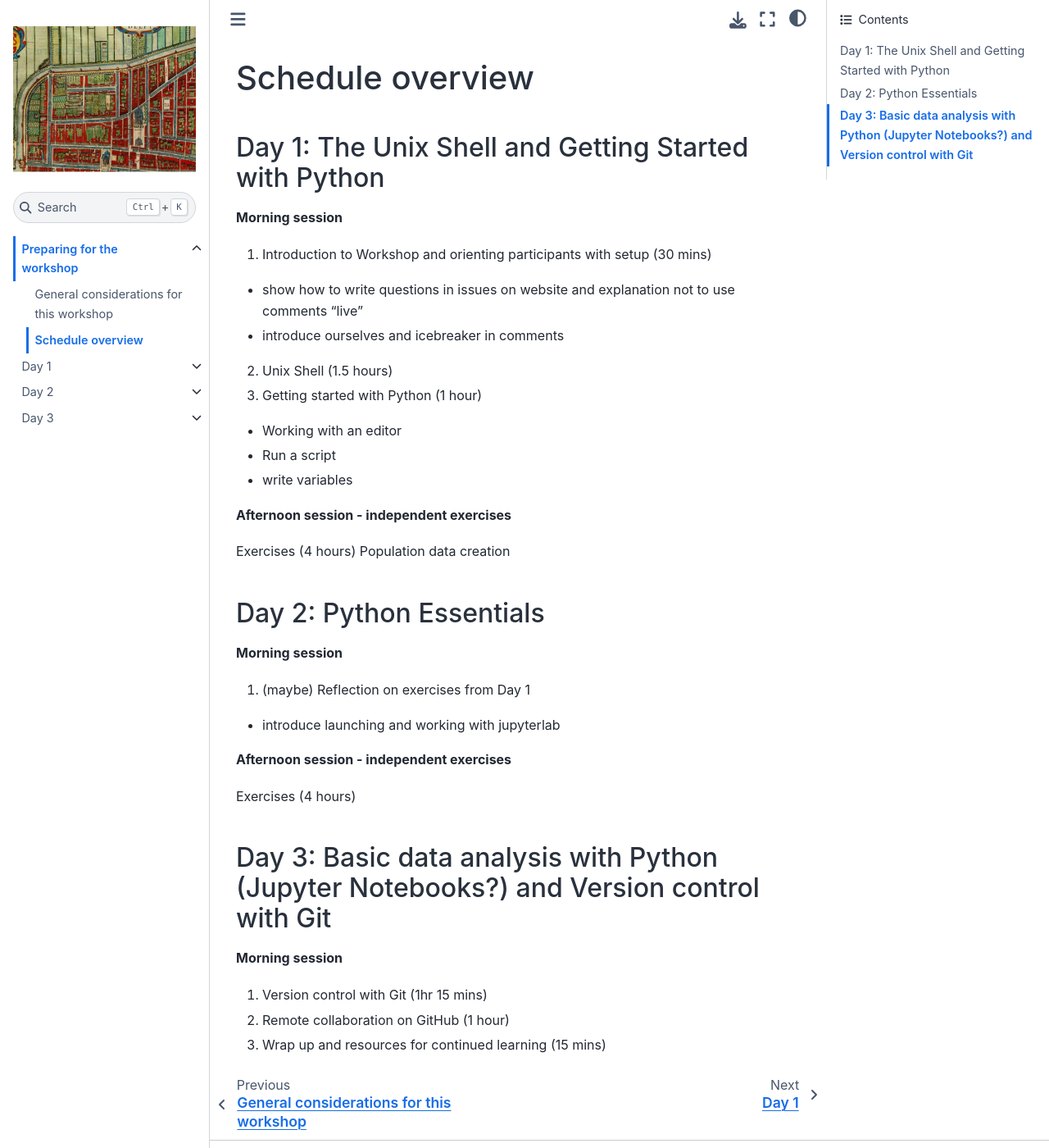
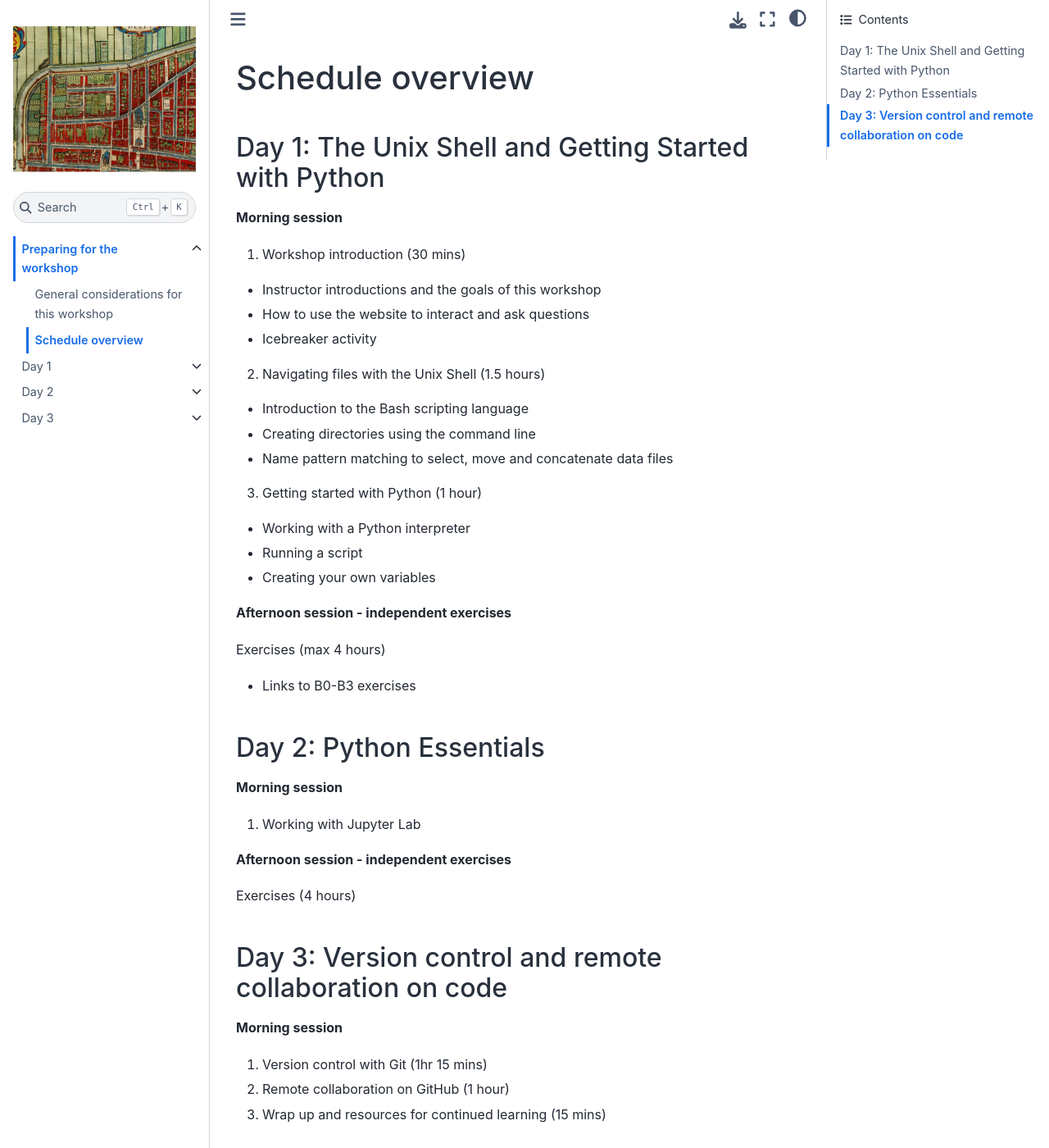
Before and after one commit to the-magnificents/04-02-2021-Carpentry-for-HGIS, a Jupyter Book: the page built from 00_Lesson_prep/Schedule.md, in a window 1280 px wide and 1400 px high. Shown: the whole window at 82% size. Built offline with Jupyter Book 1.0.4 settings and Sphinx 7.4.7 and the Sphinx Book theme 1.1.4, drawn with Linux system fonts in a browser that asks for light colours; pages that are not in the unit, such as notebooks, are missing from menus.

Commit message:
unix shell outline

```diff
--- a/00_Lesson_prep/Schedule.md
+++ b/00_Lesson_prep/Schedule.md
@@ -4,35 +4,37 @@
 
 **Morning session**
 
-1. Introduction to Workshop and orienting participants with setup (30 mins)
-- show how to write questions in issues on website and explanation not to use comments "live"
-- introduce ourselves and icebreaker in comments
+1. Workshop introduction (30 mins)
+- Instructor introductions and the goals of this workshop
+- How to use the website to interact and ask questions
+- Icebreaker activity
 
-2. Unix Shell (1.5 hours)
+2. Navigating files with the Unix Shell (1.5 hours)
+- Introduction to the Bash scripting language
+- Creating directories using the command line
+- Name pattern matching to select, move and concatenate data files
 
 3. Getting started with Python (1 hour)
-- Working with an editor
-- Run a script
-- write variables
+- Working with a Python interpreter
+- Running a script
+- Creating your own variables
 
 **Afternoon session - independent exercises**
 
-Exercises (4 hours)
-Population data creation
+Exercises (max 4 hours)
+- Links to B0-B3 exercises
 
 ## Day 2: Python Essentials
 
 **Morning session**
 
-1. (maybe) Reflection on exercises from Day 1
-
-- introduce launching and working with jupyterlab
+1. Working with Jupyter Lab
 
 **Afternoon session - independent exercises**
 
 Exercises (4 hours)
 
-## Day 3: Basic data analysis with Python (Jupyter Notebooks?) and Version control with Git
+## Day 3: Version control and remote collaboration on code
 
 **Morning session**
 
```
